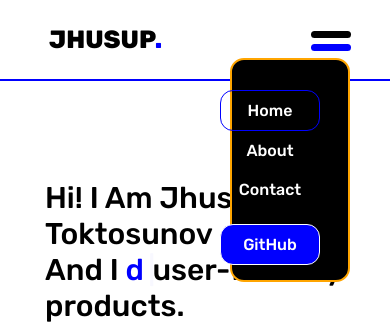
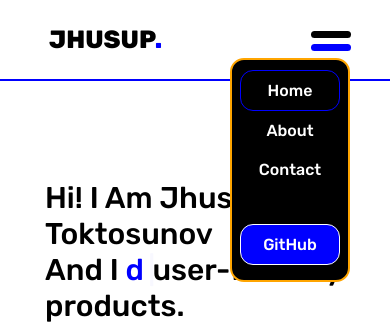
Before and after one commit to TheNowy/Project-Portfolio, a React (Vite) app: page / in a window 390 px wide. Both pictures are taken after a click on the element 331 px from the left and 39 px from the top of the page. Shown: the top 324 px of the page. Built offline with nearby package versions, Linux system fonts and the light colour scheme.

Commit message:
Contacts

```diff
--- a/src/components/wrapper/header/DropDownMenu/DropDown.module.scss
+++ b/src/components/wrapper/header/DropDownMenu/DropDown.module.scss
@@ -24,7 +24,8 @@
       border-radius: 13px;
       color: rgb(255, 255, 255);
       position: relative;
-      left: -20px;
+      left: 0;
+      top: -20px;
     }
     .gitlink {
       display: flex;
@@ -38,7 +39,7 @@
       border-radius: 13px;
       position: relative;
       top: 15px;
-      left: -20px;
+      left: 0;
     }
   }
 }
```
